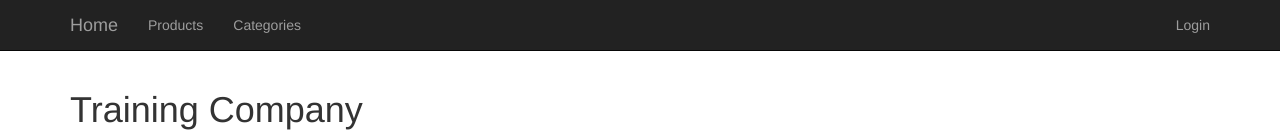
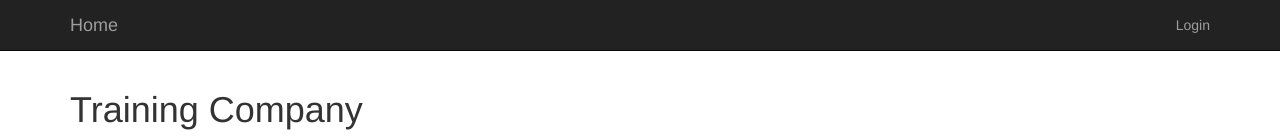
Before and after one commit to zhaoshengjun/ng-secure, an Angular app in the folder client/: page /dashboard in a window 1280 px wide. Shown: the top 139 px of the page. Built offline with nearby package versions, Linux system fonts and the light colour scheme.

Commit message:
update app component to use multiple structural directives via ngContainer

```diff
--- a/client/src/app/app.component.html
+++ b/client/src/app/app.component.html
@@ -8,15 +8,22 @@
     </div>
     <ul class="nav navbar-nav">
       <li>
-        <a routerLink="/products">Products</a>
+        <ng-container *ngIf="securityObject.isAuthenticated">
+          <a routerLink="/products" *hasClaim="'canAccessProducts'">Products</a>
+        </ng-container>
       </li>
       <li>
-        <a routerLink="/categories">Categories</a>
+        <ng-container *ngIf="securityObject.isAuthenticated">
+          <a routerLink="/categories" *hasClaim="'canAccessCategories'">Categories</a>
+        </ng-container>
       </li>
     </ul>
     <ul class="nav navbar-nav navbar-right">
       <li>
-        <a routerLink='login'>Login</a>
+        <a routerLink='login' *ngIf="!securityObject.isAuthenticated">Login</a>
+        <a href="#" (click)="logtout()" *ngIf="securityObject.isAuthenticated">
+          Logout {{securityObject.userName}}
+        </a>
       </li>
     </ul>
   </div>
--- a/client/src/app/app.component.ts
+++ b/client/src/app/app.component.ts
@@ -1,3 +1,5 @@
+import { SecurityService } from "./security/security.service";
+import { AppUserAuth } from "./security/app-user-auth";
 import { Component } from "@angular/core";
 
 @Component({
@@ -6,5 +8,13 @@ import { Component } from "@angular/core";
   styleUrls: ["./app.component.css"]
 })
 export class AppComponent {
-  title: string = "Training Company"
+  title: string = "Training Company";
+  securityObject: AppUserAuth = null;
+
+  constructor(private securityService: SecurityService) {
+    this.securityObject = securityService.securityObject;
+  }
+  logtout() {
+    this.securityService.logout();
+  }
 }
```
